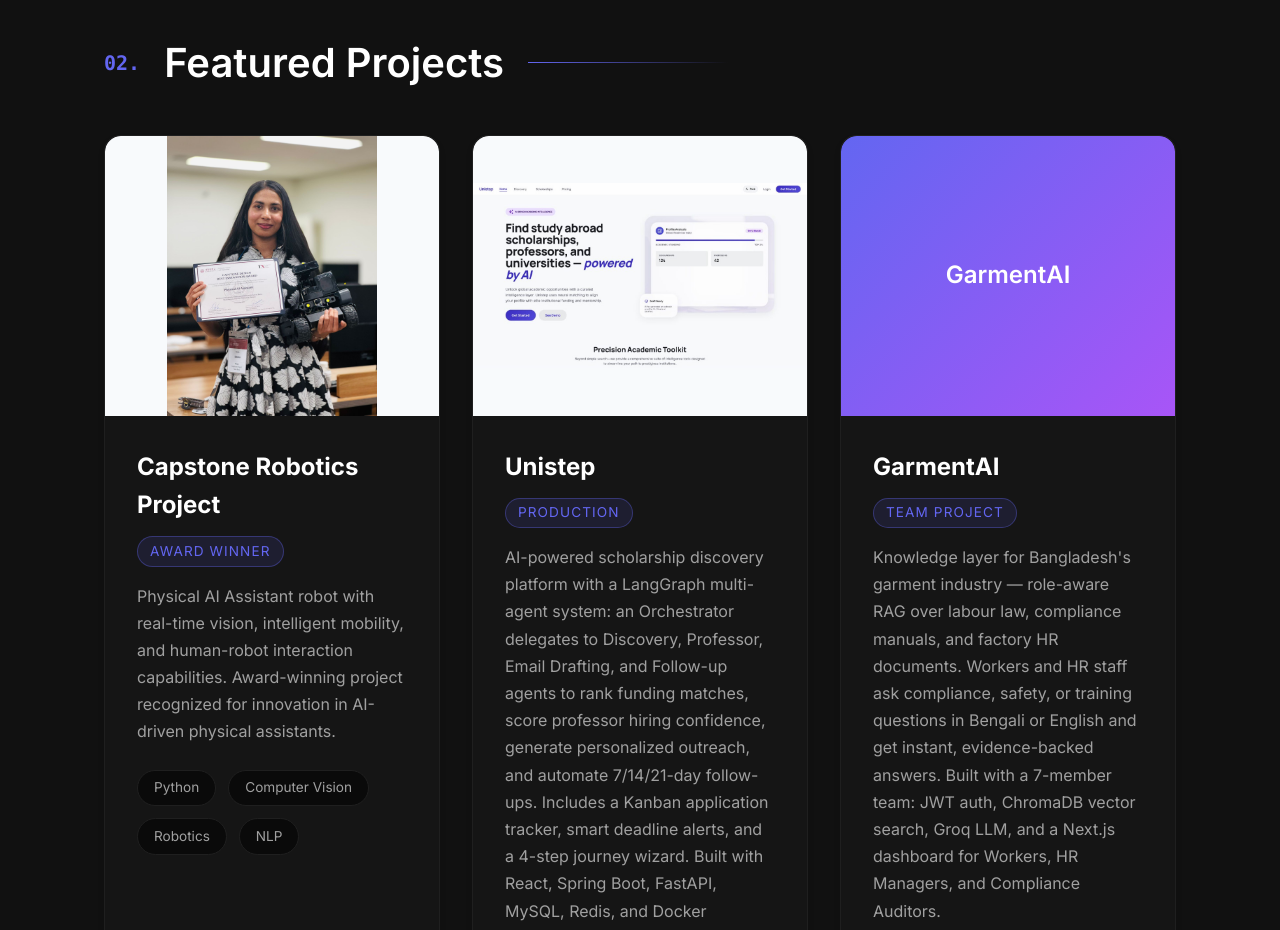
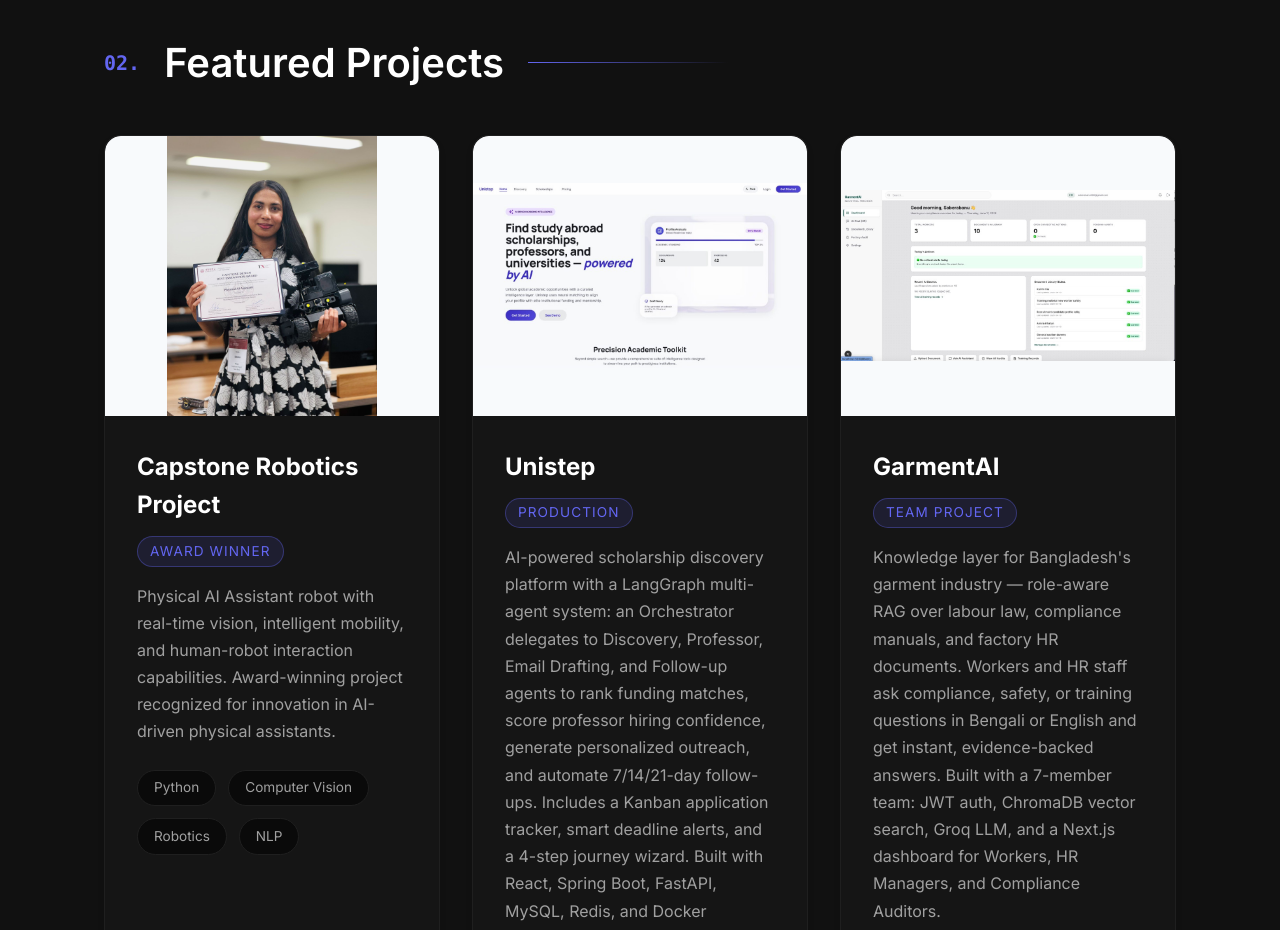
Before and after one commit to saberabanu0001/portfolio-me, a React (Vite) app: page / in a window 1280 px wide. Shown: the part 1880-2810 px from the top of the page. Built offline with nearby package versions, Linux system fonts and the light colour scheme.

Commit message:
Add GarmentAI dashboard screenshot to projects

```diff
--- a/src/content.ts
+++ b/src/content.ts
@@ -69,8 +69,8 @@
     tags: ['RAG', 'FastAPI', 'Next.js', 'ChromaDB', 'Groq'],
     repoUrl: 'https://github.com/saberabanu0001/GarmentAI',
     status: 'Team Project',
-    image: undefined,
-    imageAlt: undefined,
+    image: '/garmentai.png',
+    imageAlt: 'GarmentAI HR dashboard with compliance overview, document library, and AI query tracking',
   },
   {
     title: 'CalmMateAI',
```
Also changed, not shown: public/garmentai.png (added).
